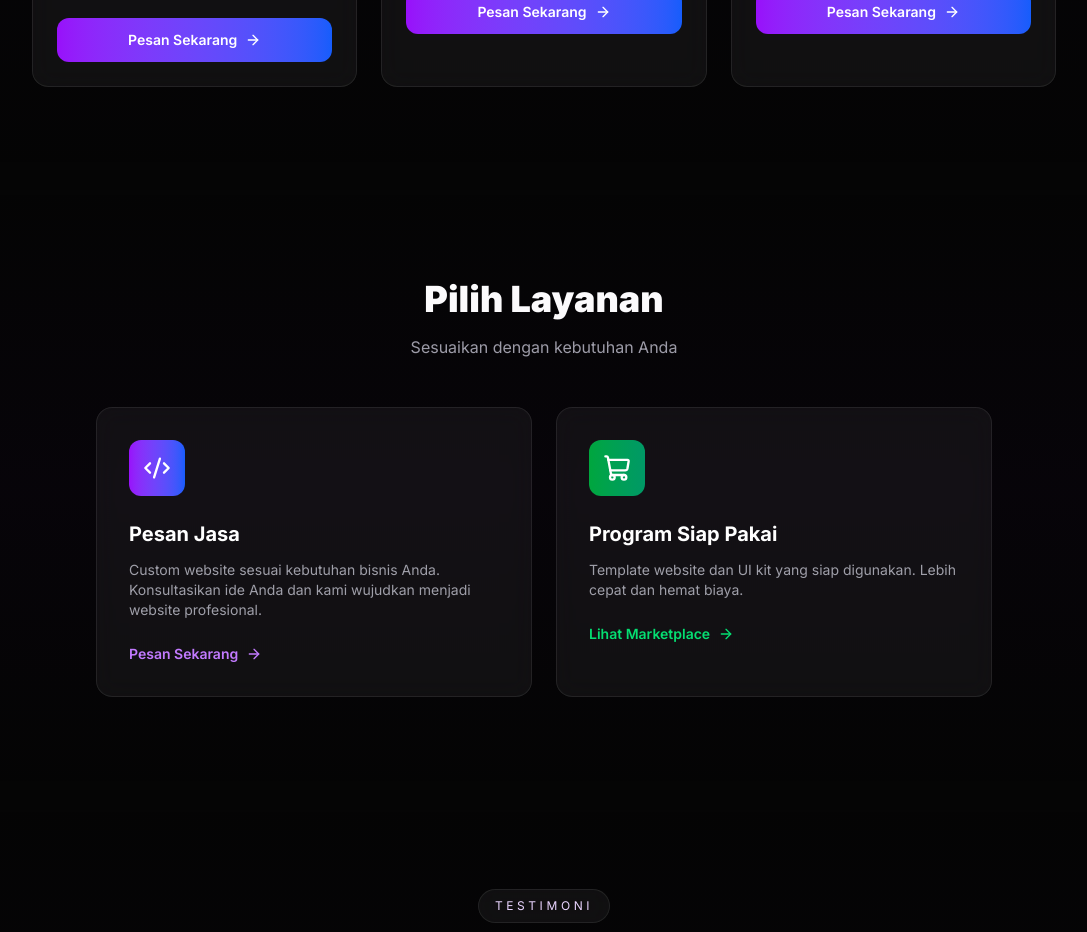
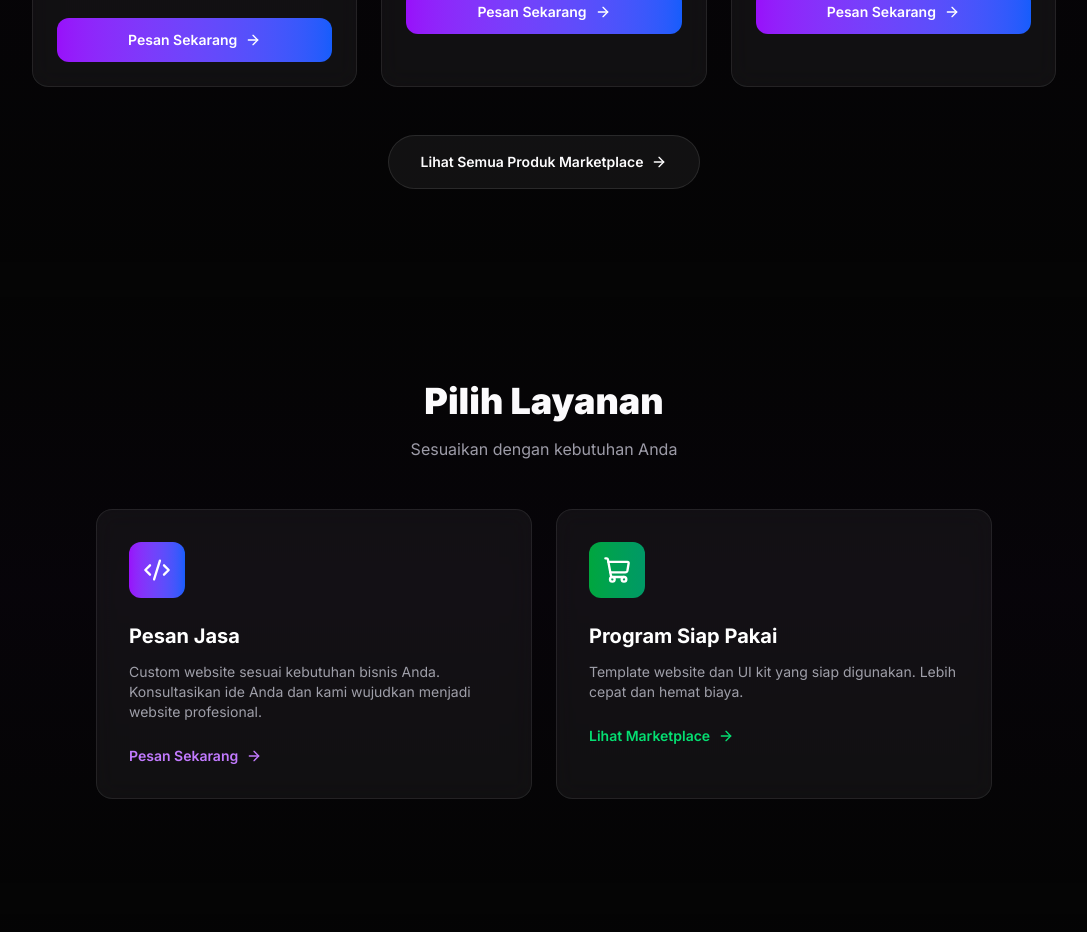
Before and after one commit to adinnur890/Brand-Developer, a Next.js app: page / in a window 1280 px wide. Shown: the part 1920-2852 px from the top of the page, without its empty margins (96-1183 px from the left). Built offline with nearby package versions, Linux system fonts and the light colour scheme.

Commit message:
Update FAQ answer to focus on full stack development

```diff
--- a/src/sections/FAQ.tsx
+++ b/src/sections/FAQ.tsx
@@ -9,7 +9,7 @@ const adminWhatsApp = "6283879204375";
 const faqItems = [
   {
     question: "Berapa lama proyek dikerjakan?",
-    answer: "Durasi pengerjaan bervariasi tergantung kompleksitas proyek. Untuk website sederhana 3-7 hari, aplikasi mobile 1-3 minggu, dan sistem custom 2-4 minggu. Timeline detail akan dibahas saat konsultasi.",
+    answer: "Durasi pengerjaan bervariasi tergantung kompleksitas proyek. Untuk website sederhana 3-7 hari, website full stack dengan backend 1-2 minggu, dan sistem custom 2-4 minggu. Timeline detail akan dibahas saat konsultasi.",
   },
   {
     question: "Apakah bisa di-refund?",
--- a/src/sections/Services.tsx
+++ b/src/sections/Services.tsx
@@ -153,6 +153,17 @@ export default function Services() {
               </button>
             </motion.div>
           ))}
+        </div>
+
+        {/* View All Products Button */}
+        <div className="text-center mt-12">
+          <a
+            href="/marketplace"
+            className="inline-flex items-center gap-2 px-8 py-4 rounded-full bg-white/5 border border-white/10 text-white font-semibold text-sm hover:bg-white/10 hover:border-purple-500/30 transition-all duration-300"
+          >
+            Lihat Semua Produk Marketplace
+            <ArrowRight size={16} />
+          </a>
         </div>
       </div>
 
```
